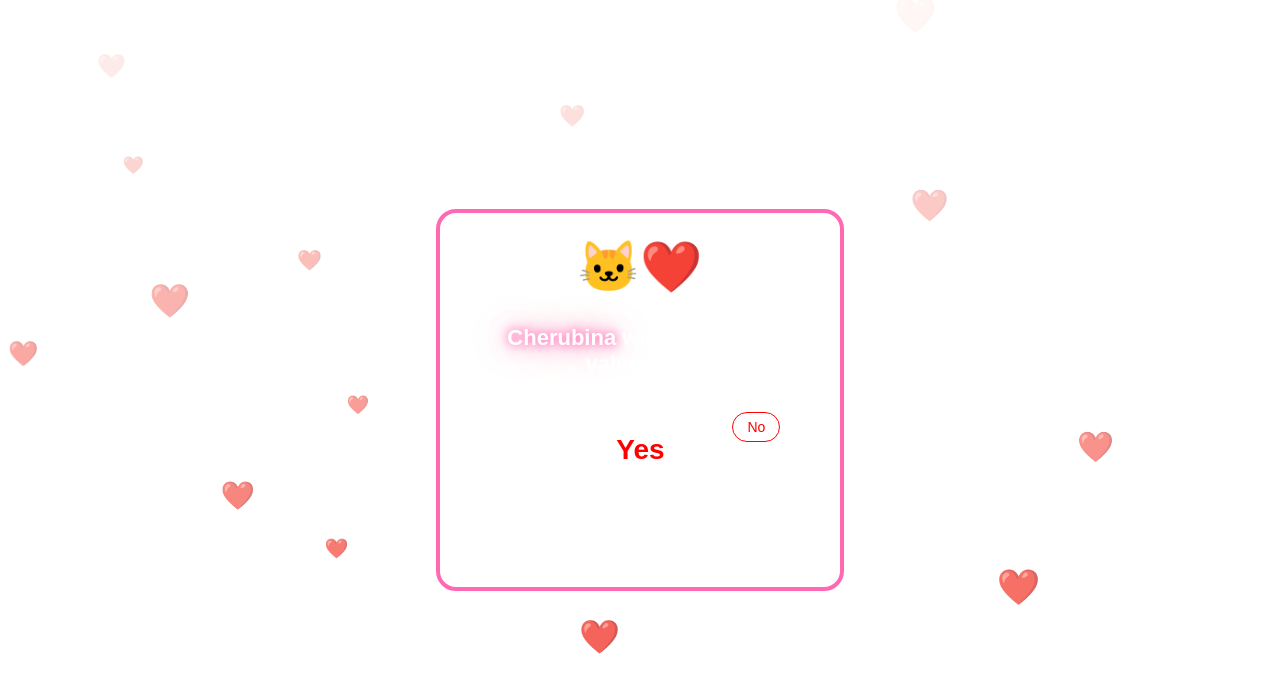
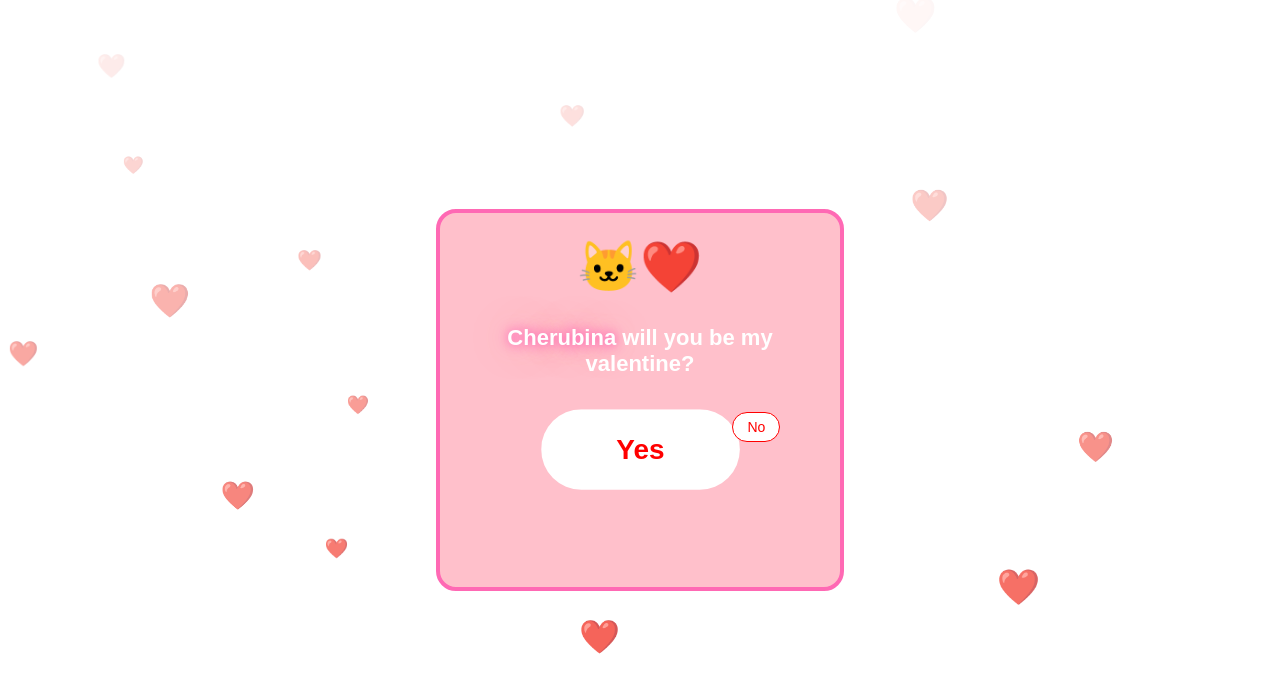
Before and after one commit to billsowah/BeMyValentine, a plain HTML site: page index.html in a window 1280 px wide. Drawn offline with Linux system fonts and the light colour scheme.

Commit message:
Update index.html

```diff
--- a/index.html
+++ b/index.html
@@ -22,7 +22,7 @@ body{
 
 /* Card */
 .container{
-    background:baby pink;
+    background:pink;
     width:360px;
     padding:35px 20px;
     border-radius:20px;
```
